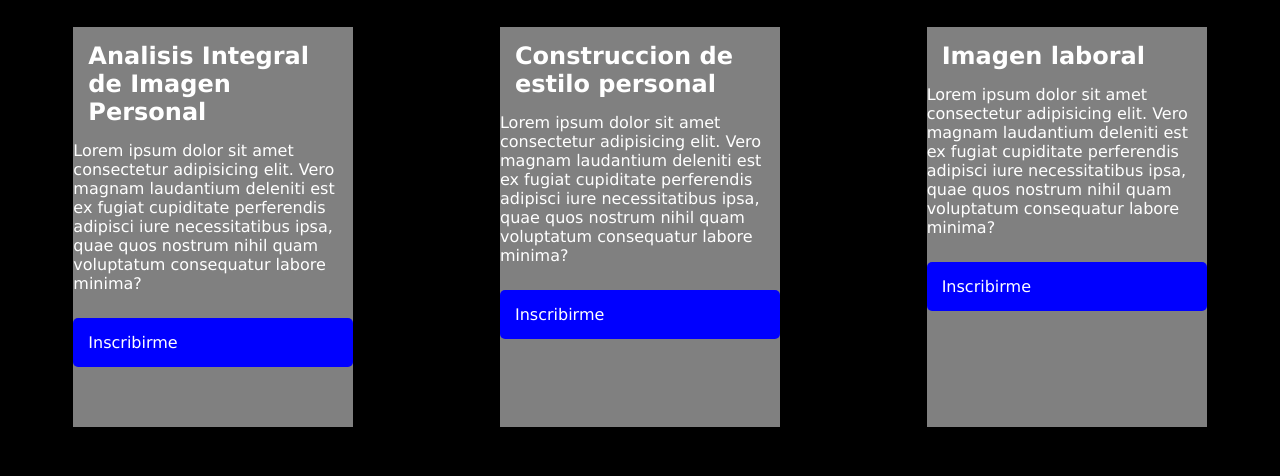
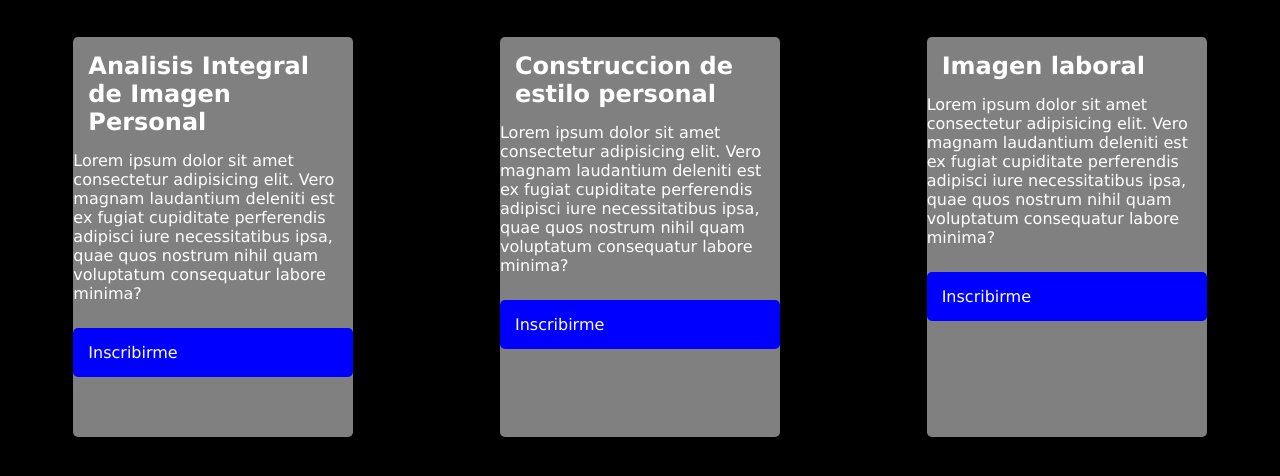
Before and after one commit to IranGRe/clase-git-hub, a plain HTML site: page html/servicios.html in a window 1280 px wide. Shown: the part 146-622 px from the top of the page. Drawn offline with Linux system fonts and the light colour scheme.

Commit message:
estructura de mi proyecto

```diff
--- a/css/style.css
+++ b/css/style.css
@@ -67,6 +67,8 @@ header a img {
     background-color: gray;
     height: 400px;
     text-align: start;
+    margin: 10px;
+    border-radius: 5px;
 
 }
 
```
Also changed, not shown: 2 other files.
